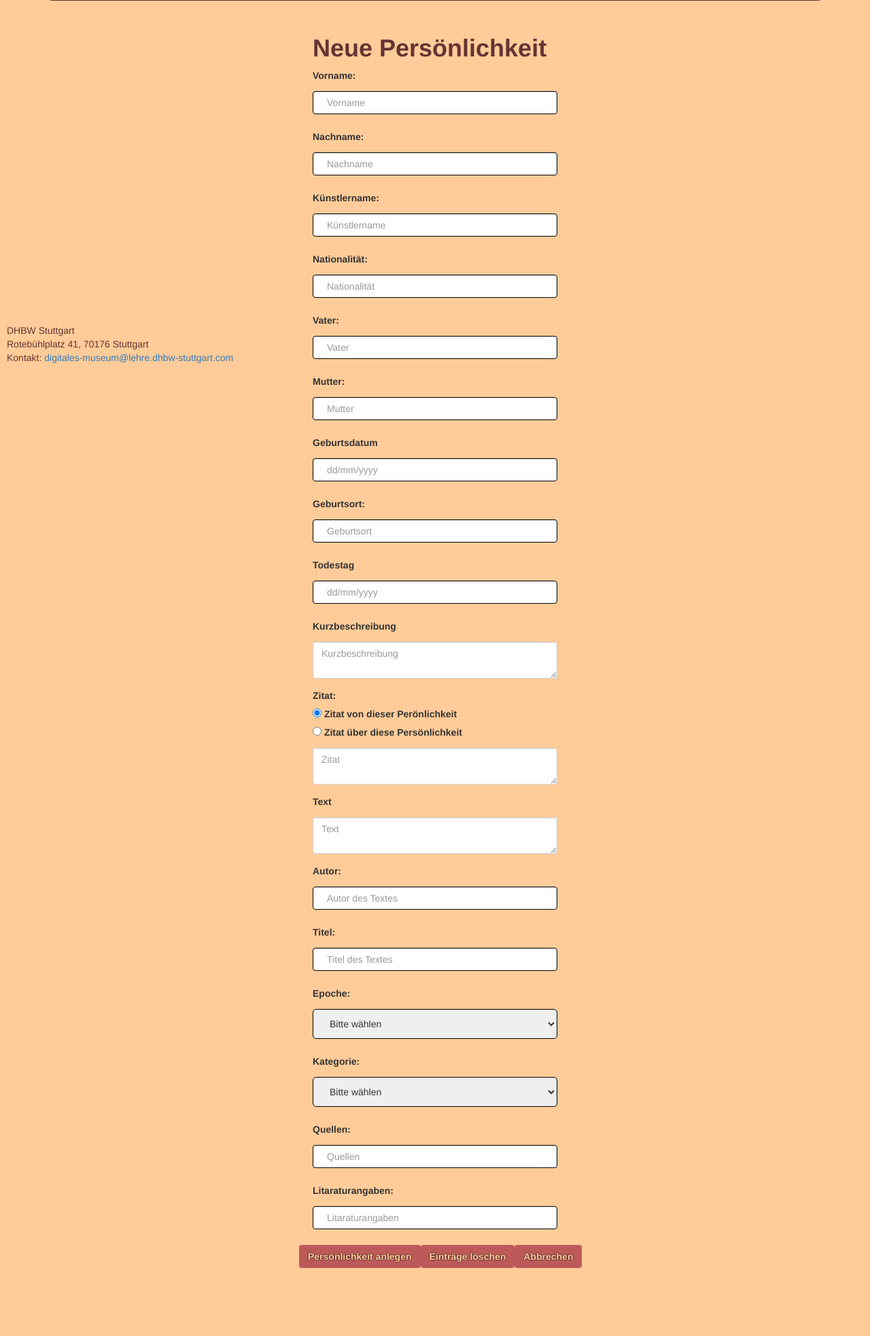
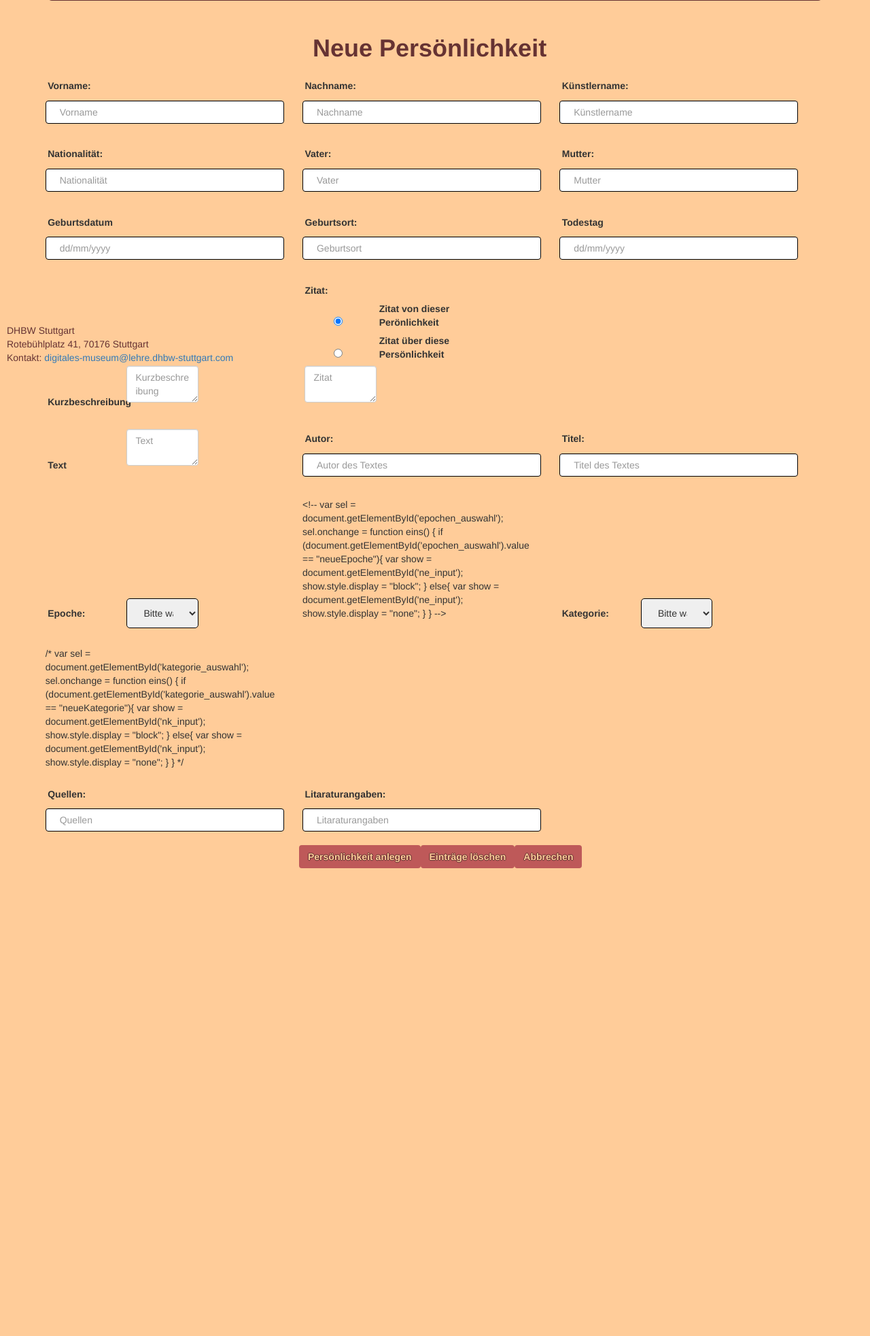
Before and after one commit to Davidmuecke/DigitalesMuseum, a PHP site: page /persoenlichkeit_anlegen.php in a window 1280 px wide; the page is wider, and only the part inside the window is pictured. Shown: the part 264-2229 px from the top of that part at 68% size. After the commit the page ends 1541 px from the top of that part, so only its background shows below. Run offline with PHP 8.4, Linux system fonts and the light colour scheme; some libraries are stand-ins or nearby versions.

Commit message:
Pesoenlichkeit Anlegen Formular Layout verändert

```diff
--- a/css/style.css
+++ b/css/style.css
@@ -335,3 +335,14 @@ footer{
     margin-top: -10px;
     margin-left: -200px;
 }
+
+.create {
+    width: 100%;
+    float: left;
+}
+
+.create * {
+    width: 30%;
+    margin: 1%;
+    display: inline-block;
+}
--- a/persoenlichkeit_anlegen.php
+++ b/persoenlichkeit_anlegen.php
@@ -30,8 +30,9 @@
                 <form accept-charset="UTF-8" role="form" action="persoenlichkeit_anlegen_erfolgreich.php.php" method="post" enctype='multipart/form-data'>
 
         <div class="row vertical-offset-100">
-            <div class="col-md-4 col-md-offset-4">
+            <div class="col-md-0 col-md-offset-0">
 
+                <div class="create create-one">
                     <!--Vorname-->
                     <div class="form-group">
                         <label>Vorname:</label>
@@ -55,7 +56,9 @@
                                name="p_kuenstlername" class="form-control"
                                required>
                     </div>
+                </div>
 
+                <div class="create create-two">
                     <!--Nationalität-->
                     <div class="form-group">
                         <label>Nationalität:</label>
@@ -79,7 +82,9 @@
                                name="p_mutter" class="form-control"
                                required>
                     </div>
+                </div>
 
+                <div class="create create-three">
                     <!--Geburtsdatum-->
                     <div class="form-group">
                         <label>Geburtsdatum</label>
@@ -105,7 +110,9 @@
                                pattern="([0-3])+([0-9])+.+([0-1])+([0-9])+.+([0-9])+([0-9])+([0-9])+([0-9])"
                                required>
                     </div>
+                </div>
 
+                <div class="create create-four">
                     <!--Kurzbeschreibung-->
                     <div class="form-group">
                         <label>Kurzbeschreibung</label>
@@ -125,7 +132,9 @@
                                   name="p_zitat" class="form-control"
                                   required></textarea>
                     </div>
+                </div>
 
+                <div class="create create-five">
                     <!--Text-->
                     <div class="form-group">
                         <label>Text</label>
@@ -147,7 +156,9 @@
                                name="p_text_titel" class="form-control"
                                required>
                     </div>
+                </div>
 
+                <div class="create create-six">
                     <!--Epoch-->
                     <div class="form-group">
                         <label>Epoche:</label>
@@ -204,7 +215,7 @@
                     </div>
 
                     <script  type="text/javascript">
-                        <!--
+                        /*
                         var sel = document.getElementById('kategorie_auswahl');
                         sel.onchange = function eins() {
                             if (document.getElementById('kategorie_auswahl').value == "neueKategorie"){
@@ -216,10 +227,11 @@
                                 show.style.display = "none";
                             }
                         }
-                        -->
+                        */
                     </script>
+                </div>
 
-
+                <div class="create create-seven">
                     <!--Quellen-->
                     <div class="form-group">
                         <label>Quellen:</label>
@@ -235,6 +247,7 @@
                                name="p_litaraturangaben" class="form-control"
                                required>
                     </div>
+                </div>
 
                     <!--Bilder-->
                     <!--<div class="form-group">
```
